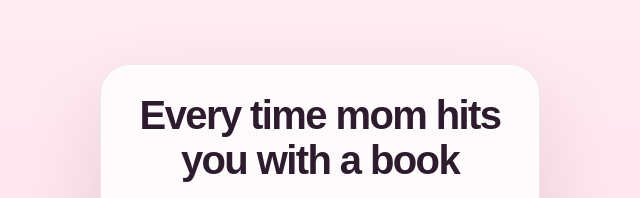
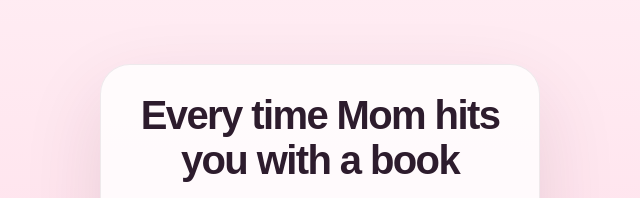
Before and after one commit to Dom9111/first-game, a plain HTML site: page mom-hits-counter.html in a window 1280 px wide. Shown: the part 158-356 px from the top of the page, 320-960 px from the left. Drawn offline with Linux system fonts and the light colour scheme.

Commit message:
Update the heading text to say Mom hits you with a book

```diff
--- a/mom-hits-counter.html
+++ b/mom-hits-counter.html
@@ -84,7 +84,7 @@
   </head>
   <body>
     <div class="app">
-      <h1>Every time mom hits you with a book</h1>
+      <h1>Every time Mom hits you with a book</h1>
       <div class="count" id="count">0</div>
 
       <div class="button-row">
```
